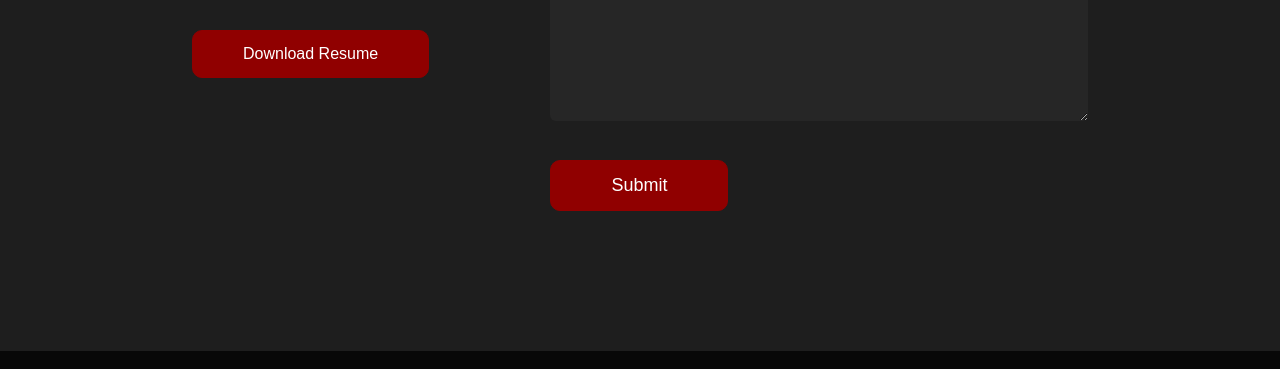
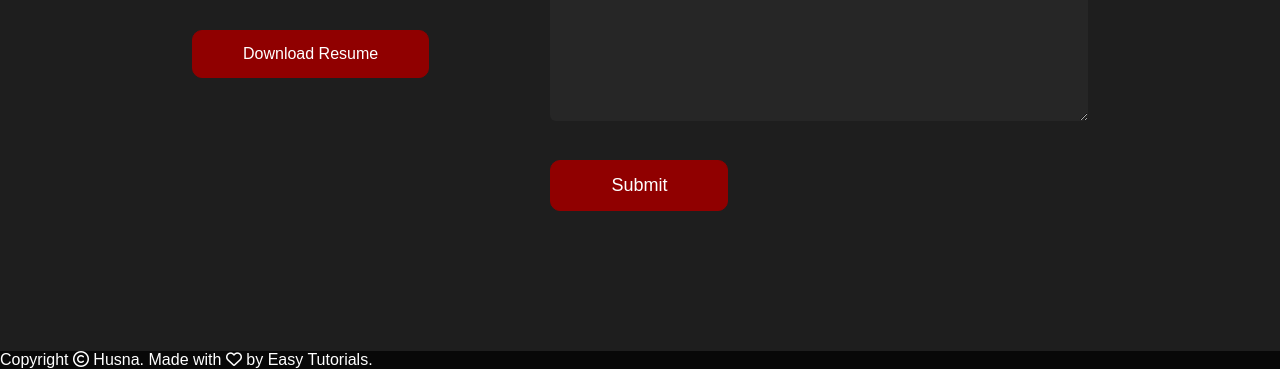
Before and after one commit to ihsky065/portfolio-project, a website: page index.html in a window 1280 px wide. Shown: the part 3173-3542 px from the top of the page. Drawn offline with Linux system fonts and the light colour scheme.

Commit message:
feat: add footer copyright content

```diff
--- a/index.html
+++ b/index.html
@@ -180,6 +180,9 @@
       </div>
     </div>
 
+    <div class="copyright">
+      <p>Copyright <i class="fa-regular fa-copyright"></i> Husna. Made with <i class="fa-regular fa-heart"></i> by Easy Tutorials.</p>
+    </div>
 
     <script src="script.js"></script>
   </body>
```
